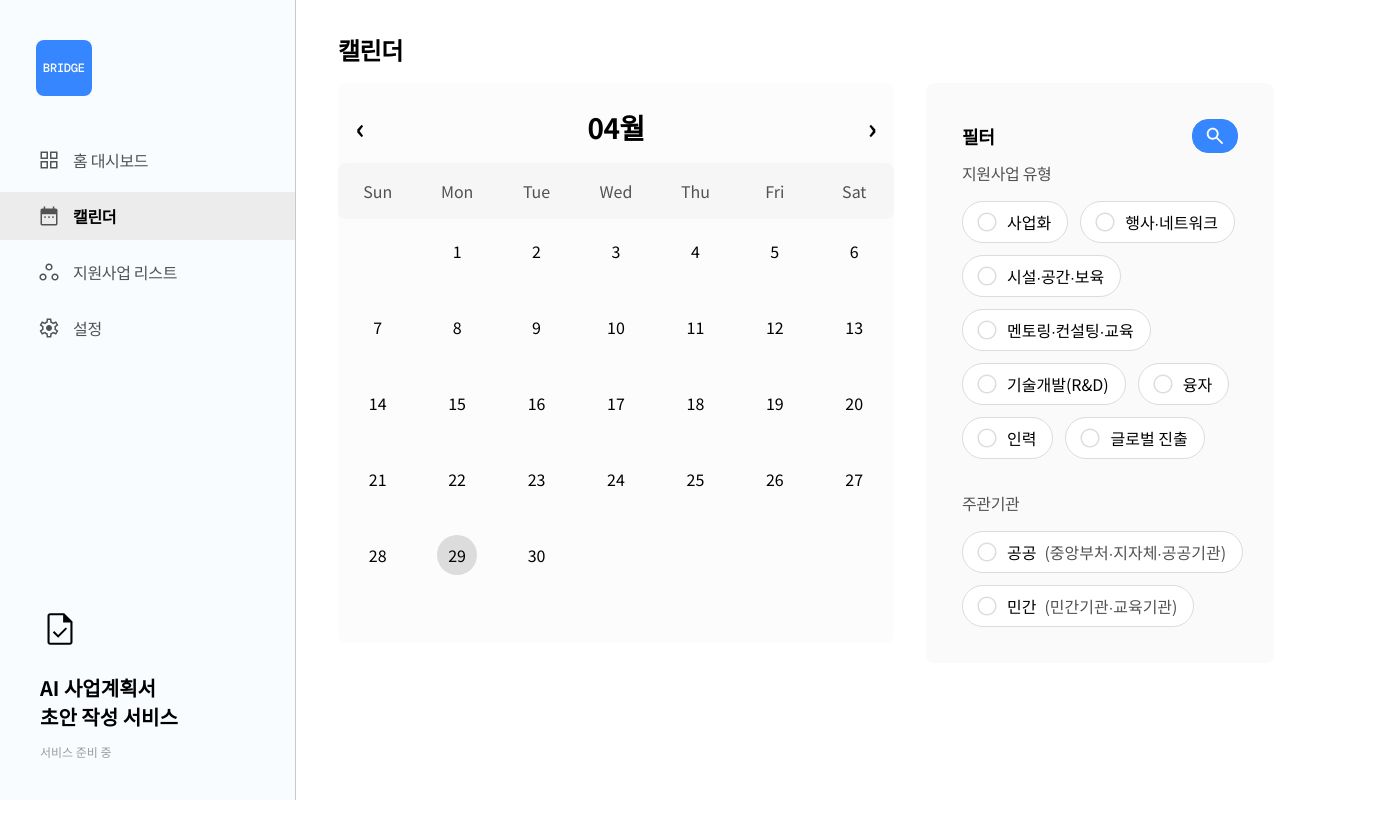
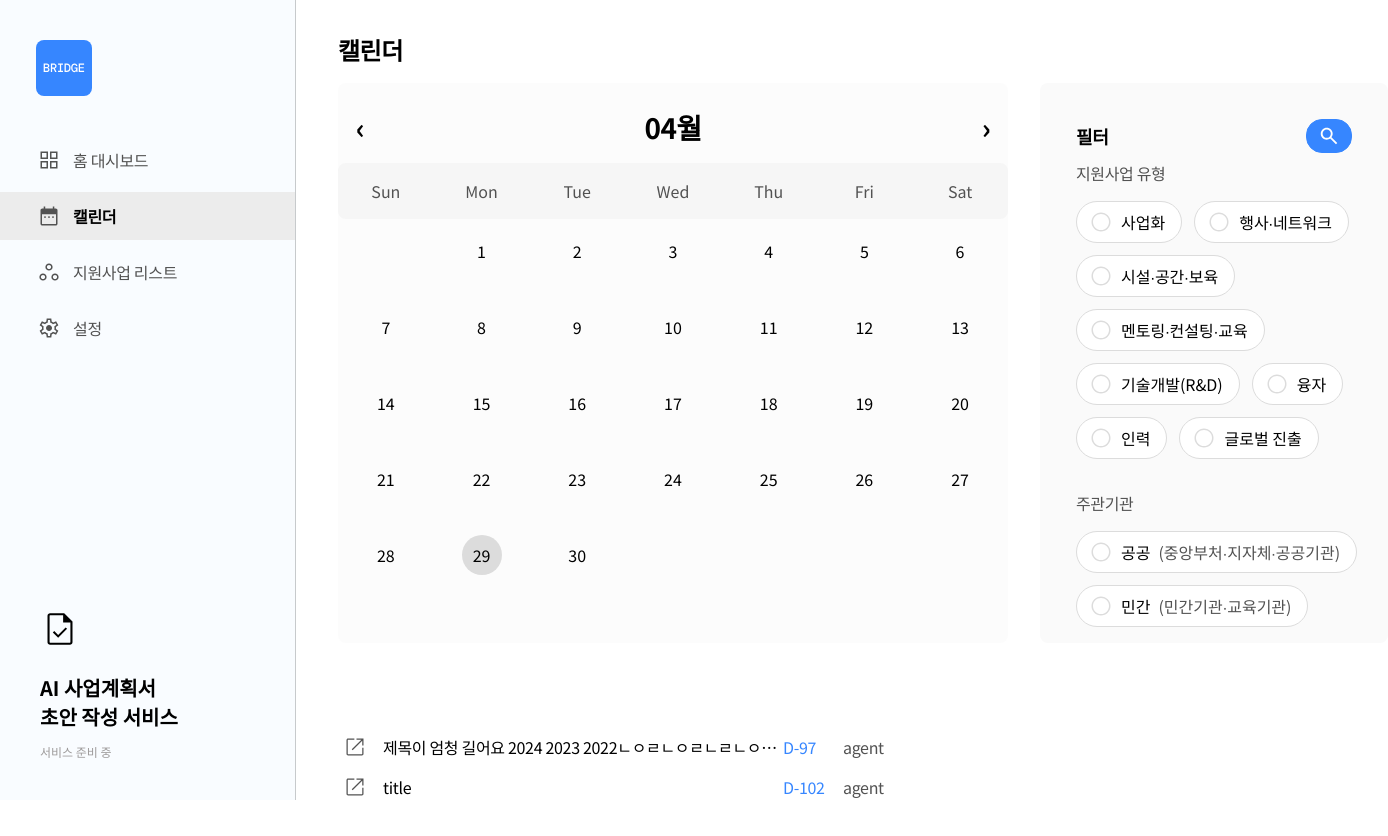
Before and after one commit to naya-h2/Bridge, a React (Create React App) app: page /calendar in a window 1280 px wide. Shown: the top 836 px of the page, 1388 px wide, since content can reach past the window. Before the commit the page ends 800 px from the top, so only its background shows below. Built offline with nearby package versions, Linux system fonts and the light colour scheme.

Commit message:
💄 design: calendar 페이지 사업 list UI 구현

```diff
--- /dev/null
+++ b/src/components/calendar/BusinessList.jsx
@@ -0,0 +1,57 @@
+import styled from 'styled-components';
+import linkIcon from '../../assets/icon/list-link.svg';
+import { useNavigate } from 'react-router-dom';
+
+function BusinessList({ data }) {
+  const navigate = useNavigate();
+  const { title, agent, link, dday } = data;
+
+  return (
+    <Container>
+      <LinkIcon src={linkIcon} onClick={() => navigate(link)} />
+      <Title>{title}</Title>
+      <Dday>{`D-${dday}`}</Dday>
+      <Agent>{agent}</Agent>
+    </Container>
+  );
+}
+
+export default BusinessList;
+
+const Container = styled.div`
+  display: flex;
+
+  font-size: 16px;
+  font-weight: 500;
+  letter-spacing: -0.32px;
+`;
+
+const LinkIcon = styled.img`
+  width: 24px;
+  height: 24px;
+  margin-right: 16px;
+
+  cursor: pointer;
+`;
+
+const Title = styled.p`
+  width: 400px;
+  padding-right: 4px;
+
+  white-space: nowrap;
+  overflow: hidden;
+  text-overflow: ellipsis;
+`;
+
+const Dday = styled.p`
+  width: 60px;
+
+  color: #3686ff;
+`;
+
+const Agent = styled.p`
+  width: 160px;
+
+  color: #525252;
+  font-weight: 400;
+`;
--- a/src/components/calendar/CustomCalendar.jsx
+++ /dev/null
@@ -1,44 +0,0 @@
-import { useState, useEffect } from 'react';
-import styled from 'styled-components';
-import Calendar from 'react-calendar';
-import './myCalendarStyle.css';
-import moment from 'moment';
-import Chip from '../commons/Chip';
-
-function CustomCalendar() {
-  const today = new Date();
-
-  const [date, setDate] = useState(today);
-  const [dateArr, setDateArr] = useState(['2024-05-03', '2024-05-21', '2024-05-28']);
-
-  const handleDateChange = (newDate) => {
-    setDate(newDate);
-  };
-
-  return (
-    <>
-      <Calendar
-        value={date}
-        onChange={handleDateChange}
-        formatDay={(locale, date) => moment(date).format('D')} // 일 제거 숫자만 보이게
-        formatYear={(locale, date) => moment(date).format('YYYY')} // 네비게이션 눌렀을때 숫자 년도만 보이게
-        formatMonthYear={(locale, date) => moment(date).format('MM월')}
-        calendarType="gregory" // 일요일 부터 시작
-        showNeighboringMonth={false} // 전달, 다음달 날짜 숨기기
-        next2Label={null} // +1년 & +10년 이동 버튼 숨기기
-        prev2Label={null} // -1년 & -10년 이동 버튼 숨기기
-        minDetail="year" // 10년단위 년도 숨기기
-        tileContent={({ date, view }) => {
-          if (dateArr.find((x) => x === moment(date).format('YYYY-MM-DD'))) {
-            return (
-              <>
-                <Chip hasActive={false}>3</Chip>
-              </>
-            );
-          }
-        }}
-      />
-    </>
-  );
-}
-export default CustomCalendar;
--- a/src/components/calendar/myCalendarStyle.css
+++ b/src/components/calendar/myCalendarStyle.css
@@ -1,7 +1,6 @@
 .react-calendar {
   width: 670px;
   height: 560px;
-  max-width: 100%;
   background: white;
 
   border-radius: 8px;
--- a/src/components/list/CardSection.jsx
+++ b/src/components/list/CardSection.jsx
@@ -84,8 +84,6 @@ function CardSection() {
     setIsSortOpen(false);
     setSort(type);
   };
-
-  console.log(cardList);
 
   return (
     <SectionLayout title="모집 중인 사업">
--- a/src/index.css
+++ b/src/index.css
@@ -9,6 +9,15 @@
   font-family: 'Noto Sans KR', sans-serif;
   margin: 0;
   padding: 0;
+
+  &::-webkit-scrollbar {
+    width: 8px;
+  }
+  &::-webkit-scrollbar-thumb {
+    height: 30%;
+    border-radius: 8px;
+    background-color: #d9d9d9;
+  }
 }
 
 button {
--- a/src/pages/calendar/Layout.jsx
+++ b/src/pages/calendar/Layout.jsx
@@ -1,9 +1,37 @@
 import styled from 'styled-components';
 import Sidebar from '../../components/sidebar/Sidebar';
-import CustomCalendar from '../../components/calendar/CustomCalendar';
 import FilterContent from '../../components/commons/FilterContent';
 import SearchButton from '../../components/commons/SearchButton';
 import { useStore } from '../../stores';
+import { useState, useEffect } from 'react';
+import Calendar from 'react-calendar';
+import '../../components/calendar/myCalendarStyle.css';
+import moment from 'moment';
+import Chip from '../../components/commons/Chip';
+import BusinessList from '../../components/calendar/BusinessList';
+
+const DATA = [
+  {
+    id: 2,
+    title: '제목이 엄청 길어요 2024 2023 2022ㄴㅇㄹㄴㅇㄹㄴㄹㄴㅇㄹㄴㅇㄹㄴㄹㄴㅇ',
+    types: ['인력', '사업화'],
+    deadline: '2024-08-10',
+    agent: 'agent',
+    link: '/',
+    star: false,
+    dday: 97,
+  },
+  {
+    id: 3,
+    title: 'title',
+    types: ['인력'],
+    deadline: '2024-08-15',
+    agent: 'agent',
+    link: '/',
+    star: false,
+    dday: 102,
+  },
+];
 
 function Layout() {
   const { selectedList } = useStore((state) => ({ selectedList: state.selectedFilter }));
@@ -14,13 +42,51 @@ function Layout() {
     console.log(selectedList);
   };
 
+  const today = new Date();
+
+  const [date, setDate] = useState(today);
+  const [dateArr, setDateArr] = useState(['2024-05-03', '2024-05-21', '2024-05-28']);
+
+  const handleDateChange = (newDate) => {
+    setDate(newDate);
+  };
+
+  console.log(date);
+
   return (
     <>
       <Sidebar index={1} />
       <Container>
         <Title>캘린더</Title>
-        <CalendarWrapper>
-          <CustomCalendar />
+        <CalendarContainer>
+          <CalendarWrapper>
+            <Calendar
+              value={date}
+              onChange={handleDateChange}
+              formatDay={(locale, date) => moment(date).format('D')} // 일 제거 숫자만 보이게
+              formatYear={(locale, date) => moment(date).format('YYYY')} // 네비게이션 눌렀을때 숫자 년도만 보이게
+              formatMonthYear={(locale, date) => moment(date).format('MM월')}
+              calendarType="gregory" // 일요일 부터 시작
+              showNeighboringMonth={false} // 전달, 다음달 날짜 숨기기
+              next2Label={null} // +1년 & +10년 이동 버튼 숨기기
+              prev2Label={null} // -1년 & -10년 이동 버튼 숨기기
+              minDetail="year" // 10년단위 년도 숨기기
+              tileContent={({ date, view }) => {
+                if (dateArr.find((x) => x === moment(date).format('YYYY-MM-DD'))) {
+                  return (
+                    <>
+                      <Chip hasActive={false}>3</Chip>
+                    </>
+                  );
+                }
+              }}
+            />
+            <CardContainer>
+              {DATA.map((data) => (
+                <BusinessList key={data.id} data={data} />
+              ))}
+            </CardContainer>
+          </CalendarWrapper>
           <FilterBox>
             <FilterWrapper>
               필터
@@ -28,7 +94,7 @@ function Layout() {
             </FilterWrapper>
             <FilterContent />
           </FilterBox>
-        </CalendarWrapper>
+        </CalendarContainer>
       </Container>
     </>
   );
@@ -52,13 +118,20 @@ const Title = styled.div`
   letter-spacing: -0.48px;
 `;
 
+const CalendarContainer = styled.div`
+  display: flex;
+  gap: 32px;
+`;
+
 const CalendarWrapper = styled.div`
   display: flex;
+  flex-direction: column;
   gap: 32px;
 `;
 
 const FilterBox = styled.div`
   width: 348px;
+  height: 560px;
   padding: 36px;
 
   border-radius: 8px;
@@ -78,3 +151,16 @@ const FilterWrapper = styled.div`
   justify-content: space-between;
   align-items: center;
 `;
+
+const CardContainer = styled.div`
+  width: 670px;
+  max-width: 100%;
+  height: 184px;
+  overflow-y: scroll;
+
+  display: flex;
+  flex-direction: column;
+  align-items: center;
+  justify-content: center;
+  gap: 16px;
+`;
```
